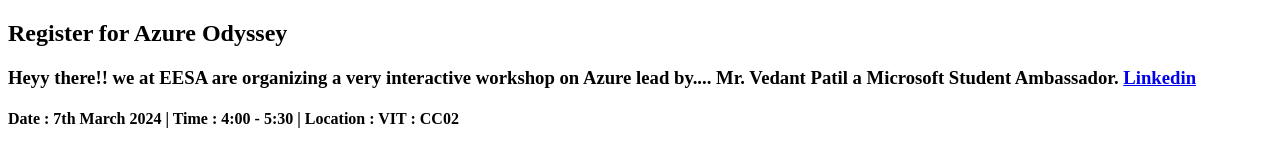
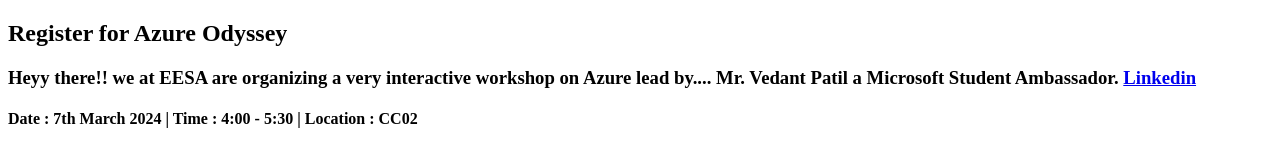
Before and after one commit to Harry-jain/hkt24, a Next.js app: page /register in a window 1280 px wide. Shown: the top 147 px of the page. Built offline with nearby package versions, Linux system fonts and the light colour scheme.

Commit message:
Update index.js

```diff
--- a/pages/register/index.js
+++ b/pages/register/index.js
@@ -41,7 +41,7 @@ const Contact = () => {
             Microsoft Student Ambassador. <a className="text-blue-400 text-lg" href="https://www.linkedin.com/in/vedant-patil-6082/">Linkedin</a>{" "}
           </h3>
           <h4 className="pt-1 pl-2 pr-2 pb-2 text-white text-xs font-extrabold text-[20px]">
-           Date : <span className="text-accent">7th March 2024</span> | Time : <span className="text-accent">4:00 - 5:30</span> | Location : <span className="text-accent">VIT : CC02</span>
+           Date : <span className="text-accent">7th March 2024</span> | Time : <span className="text-accent">4:00 - 5:30</span> | Location : <span className="text-accent">CC02</span>
           </h4>
 
           <form
```
